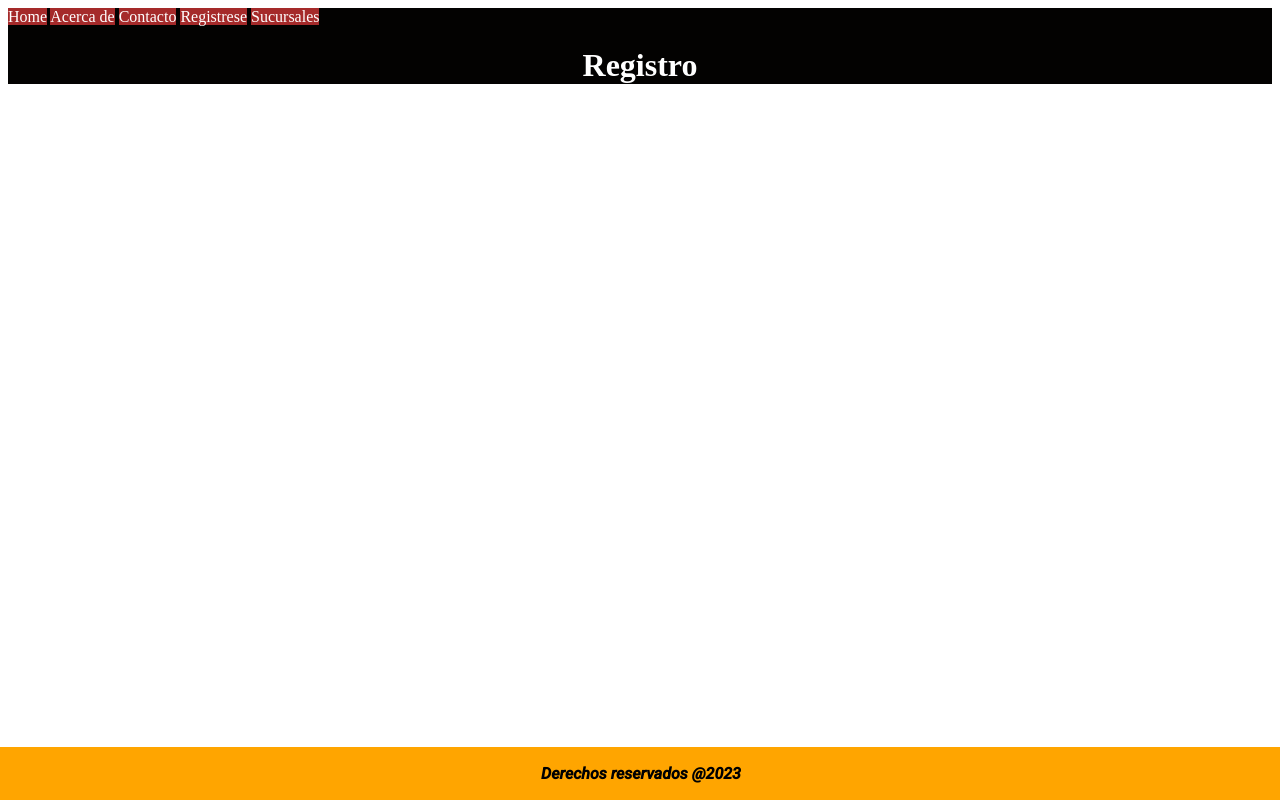
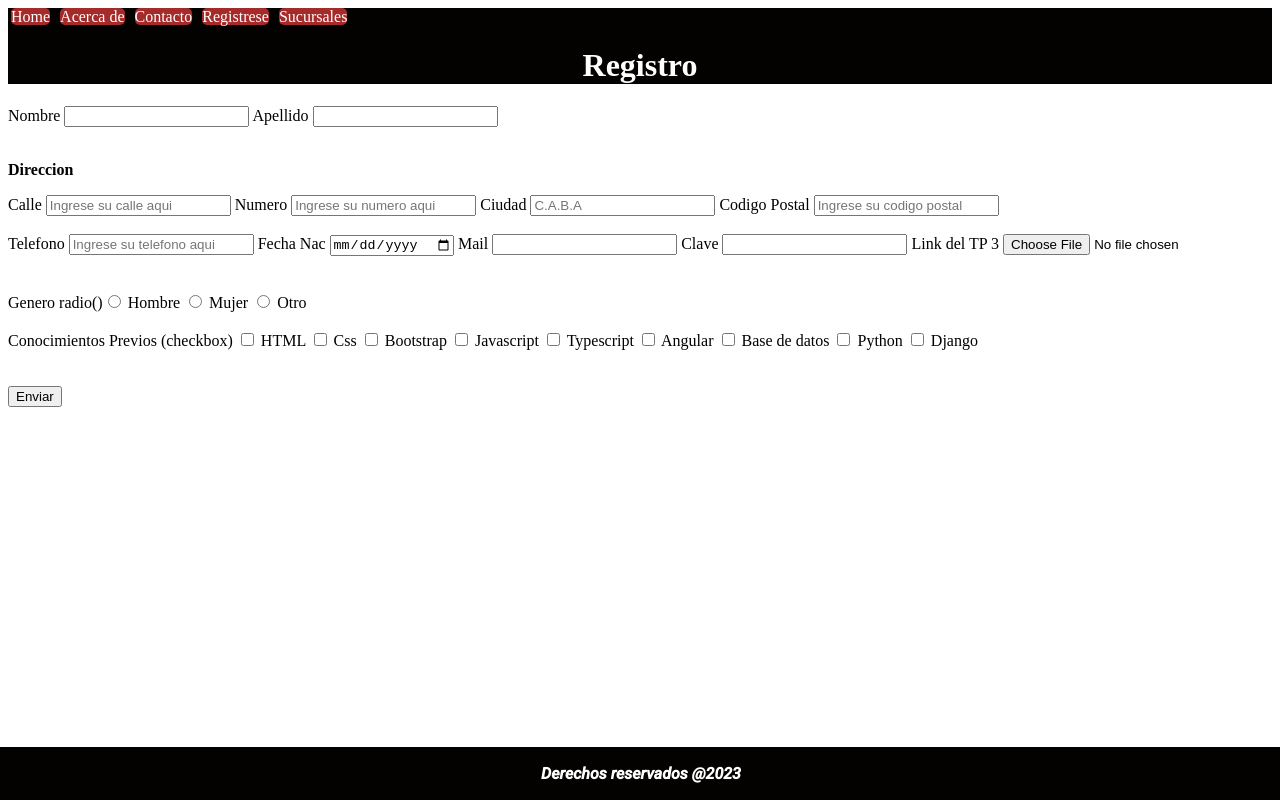
Before and after one commit to galmiron86/receta, a plain HTML site: page Templatesa/registrese.html in a window 1280 px wide. Drawn offline with Linux system fonts and the light colour scheme; a web font is replaced by a local one.

Commit message:
ultima modi 23/08

```diff
--- a/Templatesa/registrese.html
+++ b/Templatesa/registrese.html
@@ -1,31 +1,125 @@
 <!DOCTYPE html>
 <html lang="en">
+
 <head>
   <meta charset="UTF-8" />
   <meta name="viewport" content="width=device-width, initial-scale=1.0" />
   <link rel="stylesheet" href="../style.css">
-    <link href="https://fonts.googleapis.com/css2?family=Barriecito&family=Cookie&family=Gemunu+Libre:wght@300&family=Roboto:ital,wght@1,500&display=swap" rel="stylesheet">
+  <link
+    href="https://fonts.googleapis.com/css2?family=Barriecito&family=Cookie&family=Gemunu+Libre:wght@300&family=Roboto:ital,wght@1,500&display=swap"
+    rel="stylesheet">
   <title>Recetas online</title>
 </head>
+
 <body>
   <main>
     <div class="titulo-naranja-sucursal">
       <nav class="fondo-sucursales">
         <a href="../index.html" class="contenedor">Home</a>
-          <a href="acercade.html"class="contenedor">Acerca de</a>
-          <a href="contacto.html"class="contenedor">Contacto</a>
-          <a href="Registrese.html"class="contenedor">Registrese</a>
-          <a href="Sucursales.html"class="contenedor">Sucursales</a>
+        <a href="acercade.html" class="contenedor">Acerca de</a>
+        <a href="contacto.html" class="contenedor">Contacto</a>
+        <a href="Registrese.html" class="contenedor">Registrese</a>
+        <a href="Sucursales.html" class="contenedor">Sucursales</a>
 
       </nav>
       <!-- Contenido -->
 
-          <b><h1 class="titulo-receta">Registro</h1></b>
+
+      <h1 class="titulo-receta">Registro</h1>
 
     </div>
+
+    <form action="formulario" method="post">
+
+      <label for="nombre">Nombre</label>
+      <input type="text" id="nombre" name="nombre" required>
+
+      <label for="apellido">Apellido</label>
+      <input type="text" id="apellido" name="apellido" required>
+
+      <br><br>
+
+      <p>Direccion</p>
+
+      <label for="calle">Calle</label>
+      <input type="text" id="calle" name="calle" placeholder="Ingrese su calle aqui" required>
+
+      <label for="numero">Numero</label>
+      <input type="text" id="numero" name="numero" placeholder="Ingrese su numero aqui" required>
+
+      <label for="ciudad">Ciudad</label>
+      <input type="text" id="ciudad" name="ciudad" placeholder="C.A.B.A" required>
+
+      <label for="codigo-postal">Codigo Postal</label>
+      <input type="text" id="codigo-postal" name="codigo-postal" placeholder="Ingrese su codigo postal" required><br><br>
+
+      <label for="telefono">Telefono</label>
+      <input type="text" id="telefono" name="telefono" placeholder="Ingrese su telefono aqui" required>
+
+      <label for="fecha-nac">Fecha Nac</label>
+      <input type="date" id="fecha-nac" name="fecha-nac" required>
+
+      <label for="mail">Mail</label>
+      <input type="text" id="mail" name="mail" required>
+
+      <label for="clave">Clave</label>
+      <input type="password" id="clave" name="clave" required>
+
+      <label for="linktp">Link del TP 3</label>
+      <input type="file" id="linktp" name="linktp" required>
+      <br><br><br>
+
+
+
+      Genero radio()<input type="radio" id="hombre" name="genero" value="hombre">
+      <label for="hombre">Hombre</label>
+
+      <input type="radio" id="mujer" name="genero" value="mujer">
+      <label for="mujer">Mujer</label>
+
+      <input type="radio" id="otro" name="genero" value="otro">
+      <label for="otro">Otro</label><br><br>
+
+      Conocimientos Previos (checkbox) <input type="checkbox" id="html" name="html" value="html">
+      <label for="html">HTML</label>
+
+      <input type="checkbox" id="css" name="css" value="css">
+      <label for="css">Css</label>
+
+      <input type="checkbox" id="bootstrap" name="bootstrap" value="bootstrap">
+      <label for="bootstrap">Bootstrap</label>
+
+      <input type="checkbox" id="javascript" name="javascript" value="javascript">
+      <label for="javascript">Javascript</label>
+
+      <input type="checkbox" id="typescript" name="typescript" value="typescript">
+      <label for="typescript">Typescript</label>
+
+      <input type="checkbox" id="angular" name="angular" value="angular">
+      <label for="angular">Angular</label>
+
+      <input type="checkbox" id="base de datos" name="base de datos" value="base de datos">
+      <label for="base de datos">Base de datos</label>
+
+      <input type="checkbox" id="python" name="python" value="python">
+      <label for="python">Python</label>
+
+      <input type="checkbox" id="django" name="django" value="django">
+      <label for="django">Django</label><br><br>
+
+
+      <br>
+      <input type="submit" value="Enviar">
+
+
+
+    </form>
+
+
   </main>
   <footer>
     <p>Derechos reservados @2023</p>
   </footer>
 </body>
+
 </html>
--- a/style.css
+++ b/style.css
@@ -12,7 +12,7 @@
   background-color: rgb(3, 2, 1);
   text-align: left;
   width: 100%;
-  color: black;
+  color: white;
   left: 0%;
 }
 .titulo-sucursales {
@@ -45,20 +45,22 @@ footer {
   width: 100%;
   text-align: center;
   padding: 1px;
-  background-color: orange;
+  background-color: rgb(3, 2, 1);
   left: 0%;
   font-family: "Barriecito", cursive;
   font-family: "Cookie", cursive;
   font-family: "Gemunu Libre", sans-serif;
   font-family: "Roboto", sans-serif;
+  color: white;
 }
 
 .imagen-curva {
   border-radius: 10%;
   padding: 2px;
-  background-color: orange;
+  background-color: rgb(3, 2, 1);
   width: 300px;
   align-content: center;
+  color: white;
 }
   /* Estilos para los contenedores de los mapas */
   .map-container {
@@ -76,10 +78,14 @@ footer {
   }
   .receta {
     bottom: 2px;
-    background-color: orange;
+    background-color: rgb(3, 2, 1);
     margin-bottom: 2px;
+    color: white;
   }
  .contenedor {
   background-color: brown;
   color: white;
+  border-radius: 5px;
+  margin-top: 5px;
+  margin: 3px;
  }
```
Also changed, not shown: index.html (+2 -2 lines), Templatesa/acercade.html (line endings or trailing spaces), Templatesa/pizzac.html (line endings or trailing spaces). Lines whose indentation alone changed are shown as unchanged.
